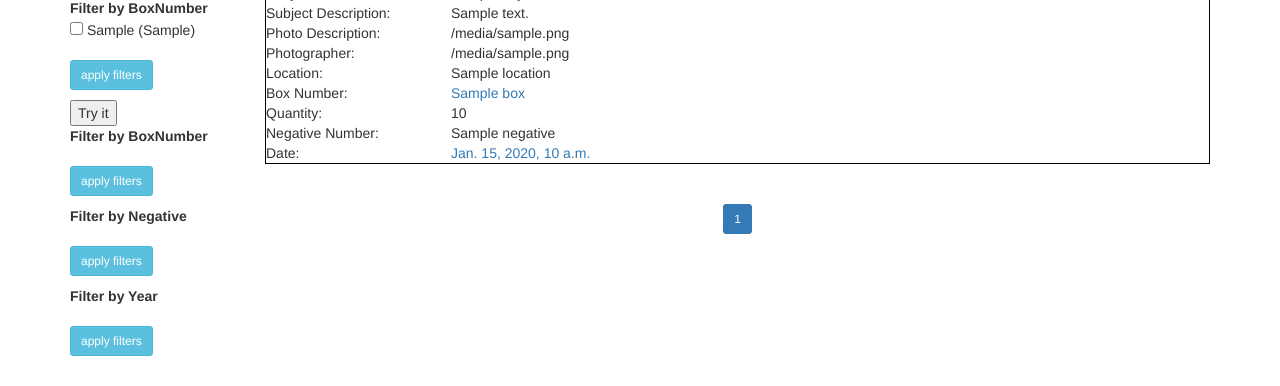
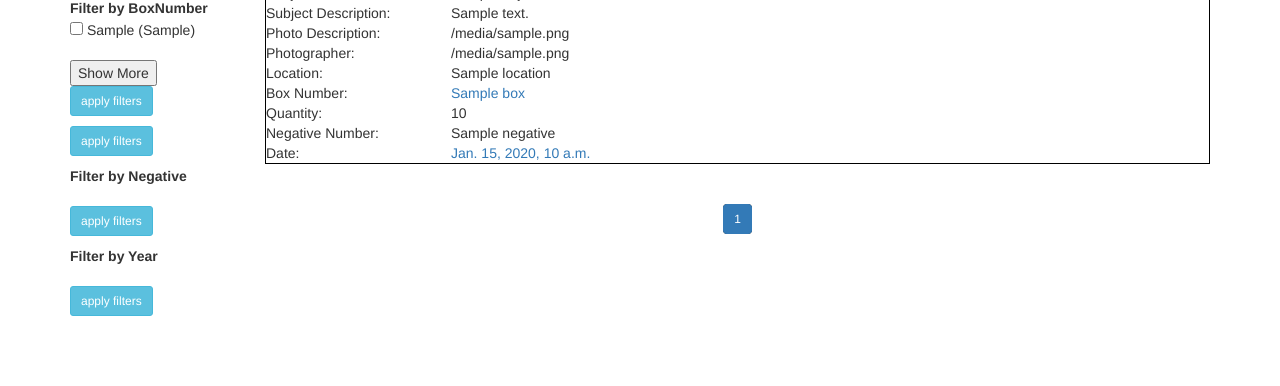
Before and after one commit to UCLALibrary/latimes, a Django app: template webapp/templates/search_results.html in a window 1280 px wide. Shown: the part 277-663 px from the top of the page. Run offline with Django 3.2, Linux system fonts and the light colour scheme; the template is opened without the code that fills it: most values are stand-ins (such as "Sample title", 1, 10 or a date in 2020); some libraries are stand-ins or nearby versions.

Commit message:
hidden on first visit

```diff
--- a/webapp/templates/search_results.html
+++ b/webapp/templates/search_results.html
@@ -32,12 +32,12 @@
         {% endfor %}
         {% endif %}
         </dl>
+        <button onclick="myFunction()">Show More</button>
         <div>
         <input class="btn btn-info btn-sm pull-left" type="submit" value="apply filters" onclick="return onFacetChangeApplied();" />
         </div><br><br>
-        <button onclick="myFunction()">Try it</button>
 
-        <dl id='myDIV'>
+        <dl id='myDIV' class=hidden>
         {% if facets.fields.BoxNumber %}
         <dt>Filter by BoxNumber</dt>
         {% for BoxNumber in facets.fields.BoxNumber %}
```
